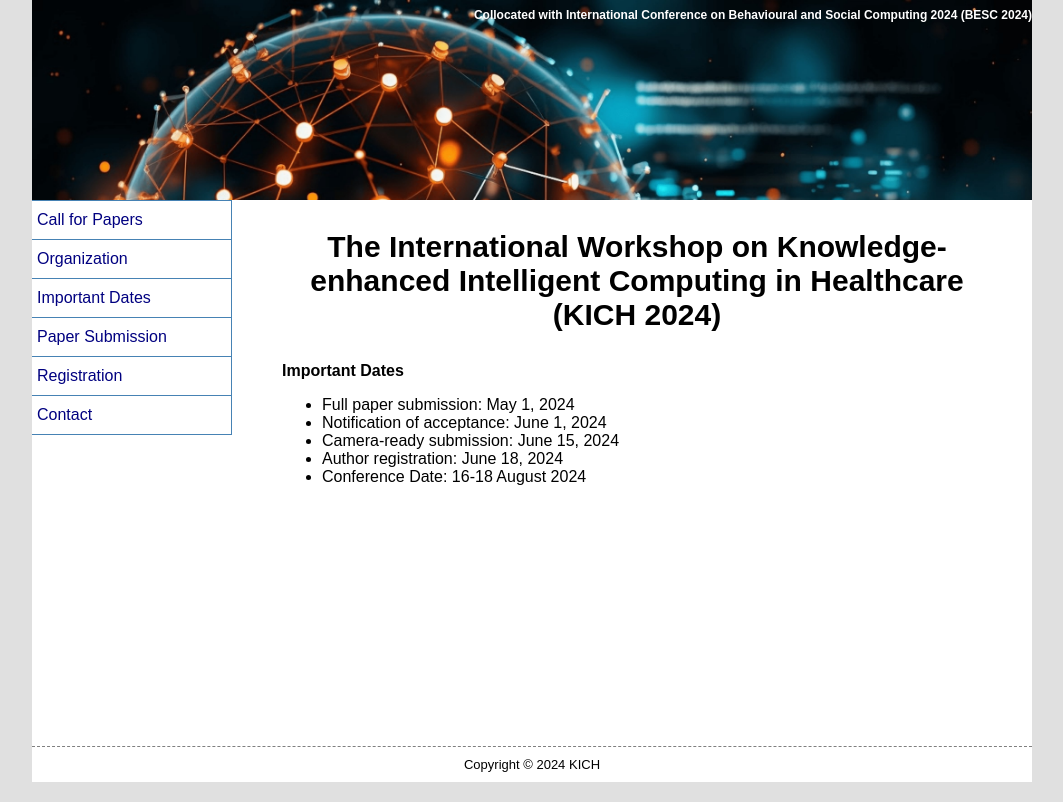
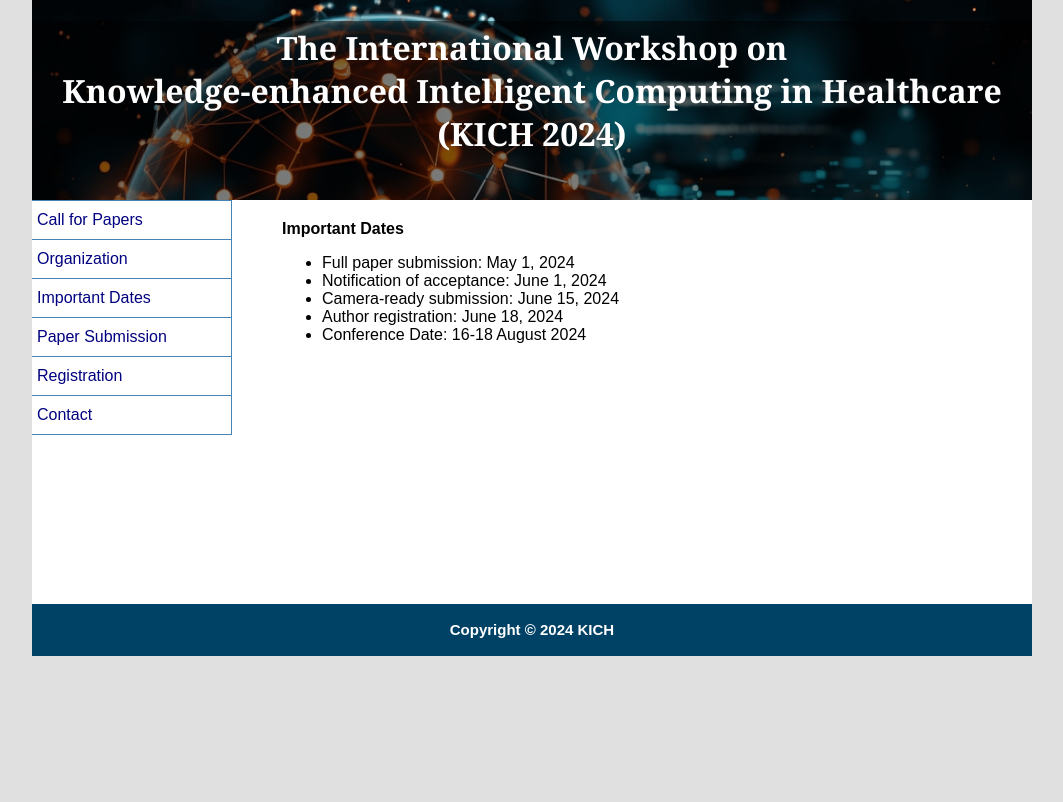
Before and after one commit to enliangyan/kich, a plain HTML site: page dates.html in a window 1280 px wide. Shown: the whole page, without its empty margins (108-1171 px from the left). Drawn offline with Linux system fonts and the light colour scheme.

Commit message:
Update dates.html

```diff
--- a/dates.html
+++ b/dates.html
@@ -18,7 +18,27 @@ a:active {color: #000080;}
 body {background-color: #E0E0E0; padding: 0; margin: 0; font-family: "Arial", "Helvetica", "sans-serif"; color: #000000; font-size: 16px;}
 .container {width: 1000px; height: auto; margin: 0 auto 20px auto; padding: 0; background-color: #FFFFFF;}
 .header {height: 200px; width: 1000px; white-space: nowrap; overflow: hidden;background-image: url('background.jpg');background-size: 100%;}
-.header h1{	text-align: right;vertical-align:top;	font-size: 12px; color: white;	}
+.header h1{
+background: rgb(0, 0, 0);
+  background: rgba(0, 0, 0, 0.5);
+	text-align: center;
+	padding: 5px;
+  font-size: 32px;
+  color:white;
+  font-family: "Georgia";
+}
+.overlay {
+	top:0:
+  bottom: 0;
+  color:white;
+  width: 100%;
+  transition: .5s ease;
+  opacity:1;
+  font-size: 15px;
+  padding: 5px;
+  text-align: right;
+  font-family: "Georgia";
+}
 .main {height: auto; width: 1000px;}
 .menu {float: left; width: 199px; margin: 0; padding: 0; border-right: 1px solid #4682B4;}
 .menu .item {display: block; width: 190px; margin: 2px; padding: 8px 3px 8px 3px;}
@@ -30,14 +50,30 @@ body {background-color: #E0E0E0; padding: 0; margin: 0; font-family: "Arial", "H
 .menu .line {margin-top: 3px 0; padding: 0; height: 0px; line-height: 0; border: 0; border-bottom: 1px solid #4682B4; color: #4682B4; width: 199px;}
 .content {float: left; width:710px; padding-left: 50px; height: auto;}
 .content p {text-align: justify;}
-.footer {width: 1000px; margin: 10px 0 10px 0; padding: 10px 0 10px 0; border-top: 1px dashed gray;}
+/* 底部 */
+.footer {
+  padding: 5px;
+  text-align: center;
+  background: #004265;
+  margin-top: 10px;
+  left: 0;
+  bottom: 0;
+}
+ .footer h2{
+ text-align: center;
+ color: white;
+ font-size: 15px;
+ }
 </style>
 </head>
 
 	<body>
 		<div class="container">
 	<div class="header">
-	<h1>Collocated with International Conference on Behavioural and Social Computing 2024 (BESC 2024)
+	<h1>The International Workshop on<br> Knowledge-enhanced Intelligent Computing in Healthcare<br>(KICH 2024)<br><br>
+   <div class="overlay">
+			Collocated with International Conference on Behavioural and Social Computing 2024 (BESC 2024)
+		</div>
 	</h1>
 	</div>
 
@@ -58,9 +94,6 @@ body {background-color: #E0E0E0; padding: 0; margin: 0; font-family: "Arial", "H
 			<div class="line"></div>
 		</div>
 		<div class="content">
-			<p style="font-size: 30px; font-weight: bold; text-align: center;">
-				The International Workshop on Knowledge-enhanced Intelligent Computing in Healthcare<br>(KICH 2024)
-			</p>
 		<div class="title">Important Dates</div>
 		<p>
 		  <ul>
@@ -84,7 +117,7 @@ body {background-color: #E0E0E0; padding: 0; margin: 0; font-family: "Arial", "H
 	</div>
 	<div class="footer">
 		<div style="text-align: center; font-size: small;">
-			Copyright &copy; 2024 KICH
+			<h2>Copyright &copy; 2024 KICH</>
 		</div>
 	</div>
 </div>
```
